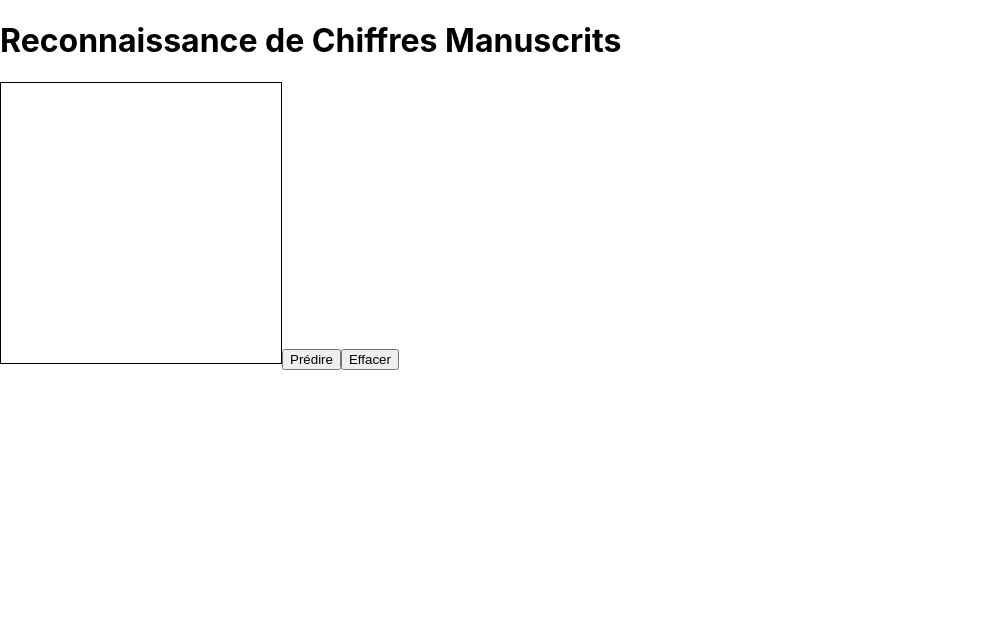
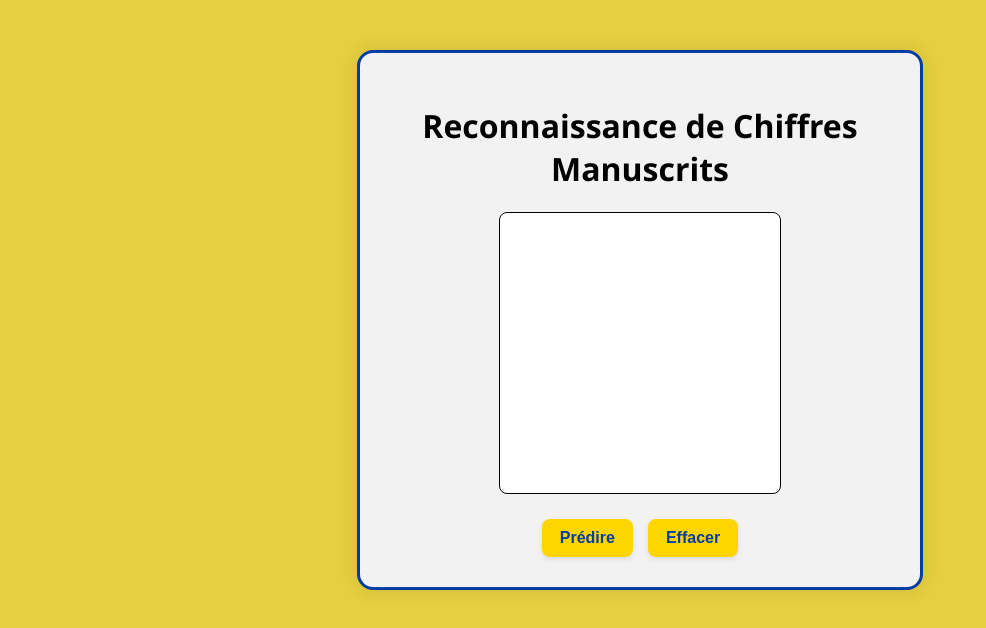
Before and after one commit to faycalEdderi/poste-project, a React (Create React App) app in the folder digit-recognition-frontend/: page / in a window 1280 px wide. Shown: the top 628 px of the page, without its empty margins (0-986 px from the left). Built offline with nearby package versions, Linux system fonts and the light colour scheme.

Commit message:
implementing style

```diff
--- a/digit-recognition-frontend/src/App.js
+++ b/digit-recognition-frontend/src/App.js
@@ -4,7 +4,6 @@ import Sketchpad from './Sketchpad';
 function App() {
   return (
     <div className="App">
-      <h1>Reconnaissance de Chiffres Manuscrits</h1>
       <Sketchpad />
     </div>
   );
--- /dev/null
+++ b/digit-recognition-frontend/src/SketchPad.css
@@ -0,0 +1,55 @@
+
+body {
+  margin: 0;
+  padding: 0;
+  background-color: #e6cf40;
+  font-family: "Segoe UI", Roboto, sans-serif;
+}
+
+.container {
+    background-color: #F2F2F2;
+    padding: 30px;
+    max-width: 500px;
+    margin: 50px auto;
+    border-radius: 16px;
+    box-shadow: 0 0 20px rgba(0, 0, 0, 0.1);
+    font-family: "Segoe UI", Roboto, sans-serif;
+    text-align: center;
+    border: 3px solid #003DA5;
+  }
+
+  h2 {
+    color: #003DA5;
+    margin-top: 20px;
+  }
+
+  canvas {
+    border: 2px solid #FFD500;
+    background-color: white;
+    border-radius: 8px;
+    cursor: crosshair;
+  }
+
+  .buttons {
+    margin-top: 20px;
+    display: flex;
+    justify-content: center;
+    gap: 15px;
+  }
+
+  button {
+    background-color: #FFD500;
+    color: #003DA5;
+    border: none;
+    padding: 10px 18px;
+    font-size: 16px;
+    font-weight: bold;
+    border-radius: 8px;
+    cursor: pointer;
+    transition: background-color 0.2s ease-in-out;
+    box-shadow: 0 2px 5px rgba(0, 0, 0, 0.1);
+  }
+
+  button:hover {
+    background-color: #e6c200;
+  }
--- a/digit-recognition-frontend/src/Sketchpad.js
+++ b/digit-recognition-frontend/src/Sketchpad.js
@@ -1,13 +1,12 @@
 import React, { useRef, useState, useEffect } from "react";
 import axios from "axios";
-
+import "./SketchPad.css";
 
 const SketchPad = () => {
   const canvasRef = useRef(null);
   const contextRef = useRef(null);
   const [isDrawing, setIsDrawing] = useState(false);
   const [prediction, setPrediction] = useState(null);
-
 
   useEffect(() => {
     const canvas = canvasRef.current;
@@ -44,16 +43,20 @@ const SketchPad = () => {
 
   const predictDigit = async () => {
     const canvas = canvasRef.current;
-    const blob = await new Promise(resolve =>
+    const blob = await new Promise((resolve) =>
       canvas.toBlob(resolve, "image/png")
     );
     const formData = new FormData();
     formData.append("image", blob, "drawing.png");
 
     try {
-      const response = await axios.post("http://127.0.0.1:8000/api/predict/", formData, {
-        headers: { "Content-Type": "multipart/form-data" },
-      });
+      const response = await axios.post(
+        "http://127.0.0.1:8000/api/predict/",
+        formData,
+        {
+          headers: { "Content-Type": "multipart/form-data" },
+        }
+      );
       setPrediction(response.data.prediction);
     } catch (error) {
       console.error("Erreur:", error);
@@ -68,7 +71,9 @@ const SketchPad = () => {
   };
 
   return (
-    <div>
+    <div className="container">
+      <h1>Reconnaissance de Chiffres Manuscrits</h1>
+
       <canvas
         ref={canvasRef}
         onMouseDown={startDrawing}
@@ -77,9 +82,11 @@ const SketchPad = () => {
         onMouseLeave={stopDrawing}
         style={{ border: "1px solid #000", backgroundColor: "white" }}
       />
-       <button onClick={predictDigit}>Prédire</button>
-       <button onClick={clearCanvas}>Effacer</button>
-       {prediction !== null && <h2>Prédiction : {prediction}</h2>}
+      <div className="buttons">
+        <button onClick={predictDigit}>Prédire</button>
+        <button onClick={clearCanvas}>Effacer</button>
+      </div>
+      {prediction !== null && <h2>Prédiction : {prediction}</h2>}
     </div>
   );
 };
```
